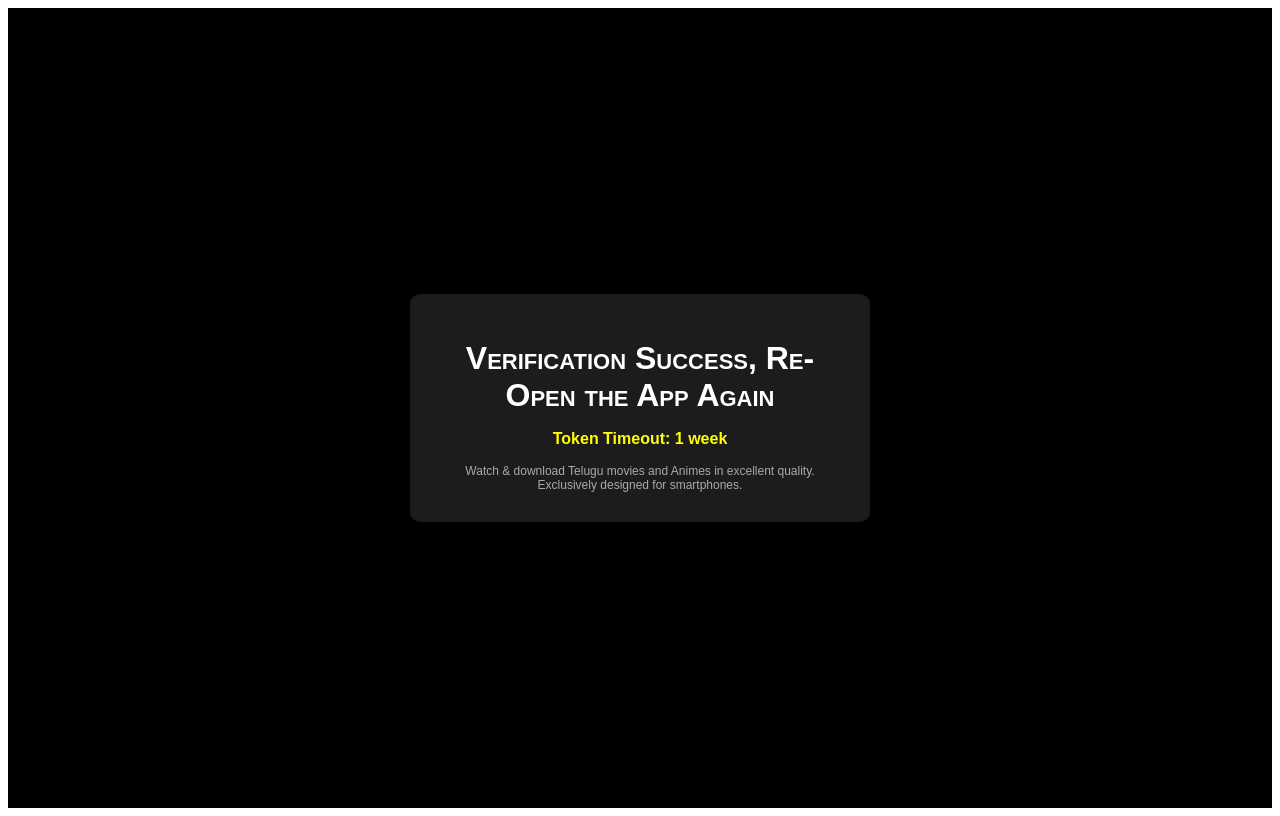
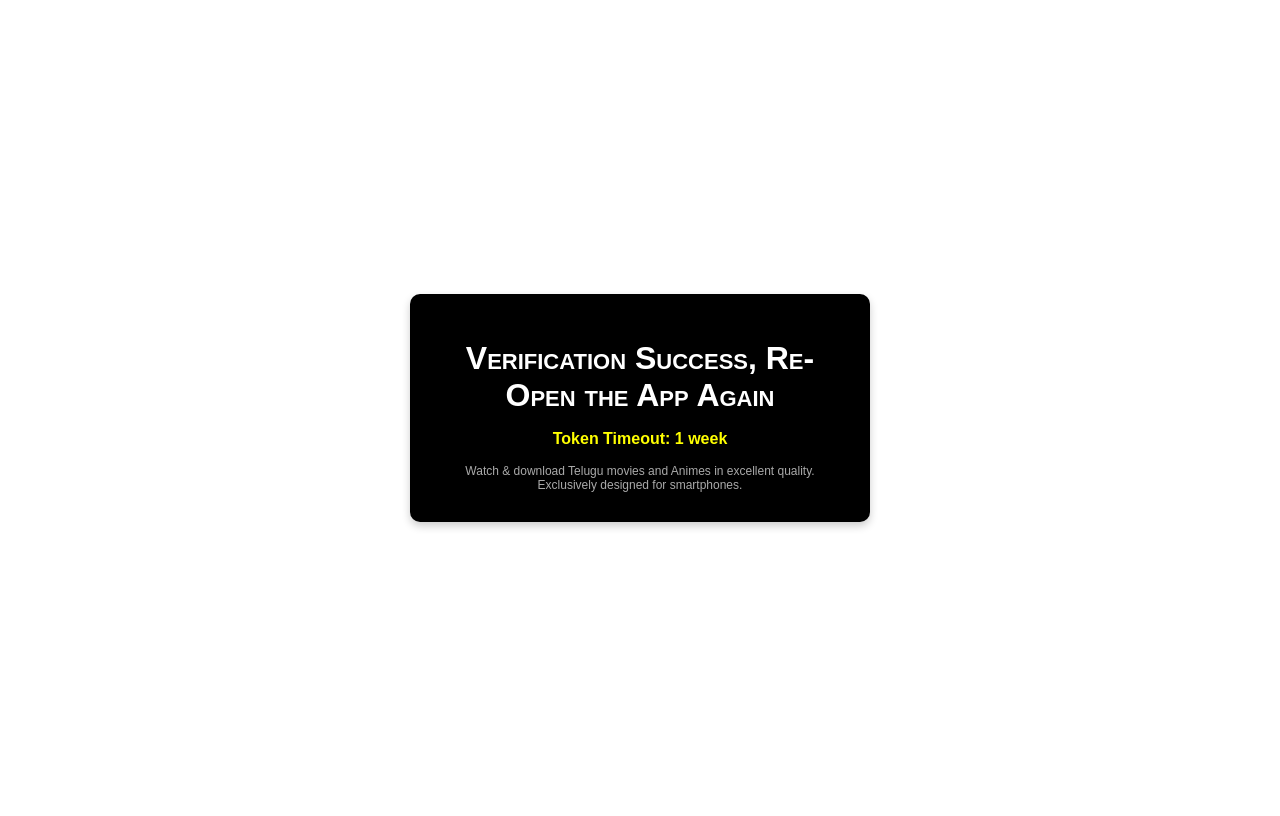
Before and after one commit to MadhanBlast/Page, a plain HTML site: page index.html in a window 1280 px wide. Drawn offline with Linux system fonts and the light colour scheme.

Commit message:
Update index.html

```diff
--- a/index.html
+++ b/index.html
@@ -1,9 +1,10 @@
 <!DOCTYPE html>
 <html lang="en">
+
 <head>
     <meta charset="UTF-8">
     <meta name="viewport" content="width=device-width, initial-scale=1.0">
-  <title>Verification</title>
+    <title>Verification Success</title>
     <style>
         .verificationContainer-7 {
             display: flex;
@@ -11,13 +12,13 @@
             align-items: center;
             justify-content: center;
             height: 100vh;
-      background-color: #000;
+            background-color: white;
             color: #fff;
             font-family: Arial, sans-serif;
         }
 
         .verificationBox-7 {
-      background-color: #1c1c1c;
+            background-color: black;
             padding: 20px 30px;
             border-radius: 10px;
             text-align: center;
@@ -43,6 +44,7 @@
             color: #ffeb3b;
             margin-bottom: 15px;
         }
+
 
         .description-7 {
             font-size: 12px;
@@ -80,6 +82,7 @@
             cursor: not-allowed;
         }
 
+
         .footer-7 {
             margin-top: 20px;
             color: #888;
@@ -87,8 +90,10 @@
         }
     </style>
 </head>
+
 <body>
     <div class="verificationContainer-7">
+
         <div class="verificationBox-7">
             <div class="logo-7">
                 <h2>Verification Success, Re-Open the App Again</h2>
@@ -104,6 +109,7 @@
                 designed for smartphones.
             </p>
         </div>
+
     </div>
 
     <script>
@@ -113,4 +119,5 @@
         }
     </script>
 </body>
+
 </html>
```
Lines whose indentation alone changed are shown as unchanged.
